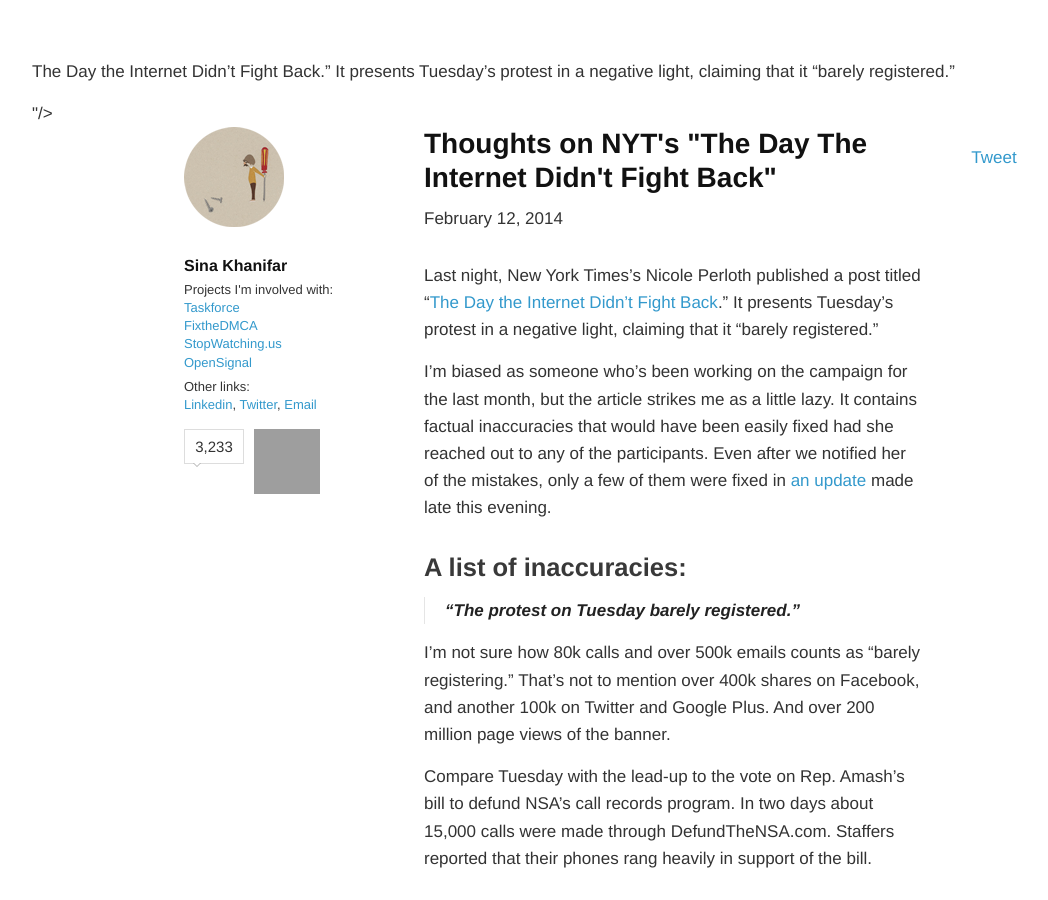
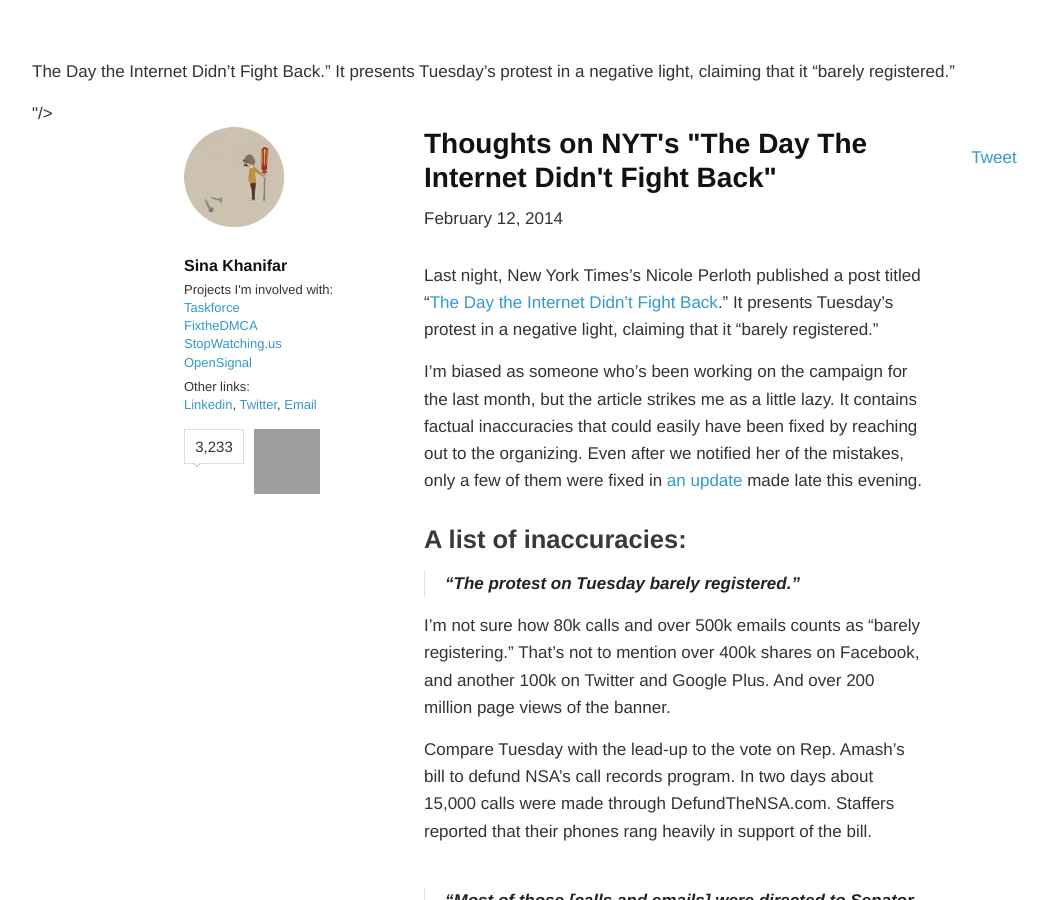
Before and after one commit to sinak/sinak.github.com, a Jekyll site: the page built from _posts/2014-02-12-thoughts-about-tdwfb.md, in a window 1280 px wide and 900 px high. Shown: the whole window, without its empty margins (26-1074 px from the left). Built offline with Jekyll 4.4.1, drawn with Linux system fonts in a browser that asks for light colours; nearby versions of some CDN libraries; some web fonts are replaced; Markdown is read by kramdown in place of the engine named in the settings; comment, search, counter and statistics services are not loaded; grey boxes are pictures that could not be loaded.

Commit message:
Update 2014-02-12-thoughts-about-tdwfb.md

```diff
--- a/_posts/2014-02-12-thoughts-about-tdwfb.md
+++ b/_posts/2014-02-12-thoughts-about-tdwfb.md
@@ -8,7 +8,7 @@
 
 Last night, New York Times's Nicole Perloth published a post titled "[The Day the Internet Didn’t Fight Back](http://bits.blogs.nytimes.com/2014/02/11/the-day-the-internet-didnt-fight-back/)." It presents Tuesday's protest in a negative light, claiming that it "barely registered."
 
-I'm biased as someone who's been working on the campaign for the last month, but the article strikes me as a little lazy. It contains factual inaccuracies that would have been easily fixed had she reached out to any of the participants. Even after we notified her of the mistakes, only a few of them were fixed in [an update](https://github.com/sinak/sinak.github.com/commit/d8050c456337beb73301844904acd95225eec031) made late this evening.
+I'm biased as someone who's been working on the campaign for the last month, but the article strikes me as a little lazy. It contains factual inaccuracies that could easily have been fixed by reaching out to the organizing. Even after we notified her of the mistakes, only a few of them were fixed in [an update](https://github.com/sinak/sinak.github.com/commit/d8050c456337beb73301844904acd95225eec031) made late this evening.
 
 ## A list of inaccuracies:
 > **"The protest on Tuesday barely registered."**
```
